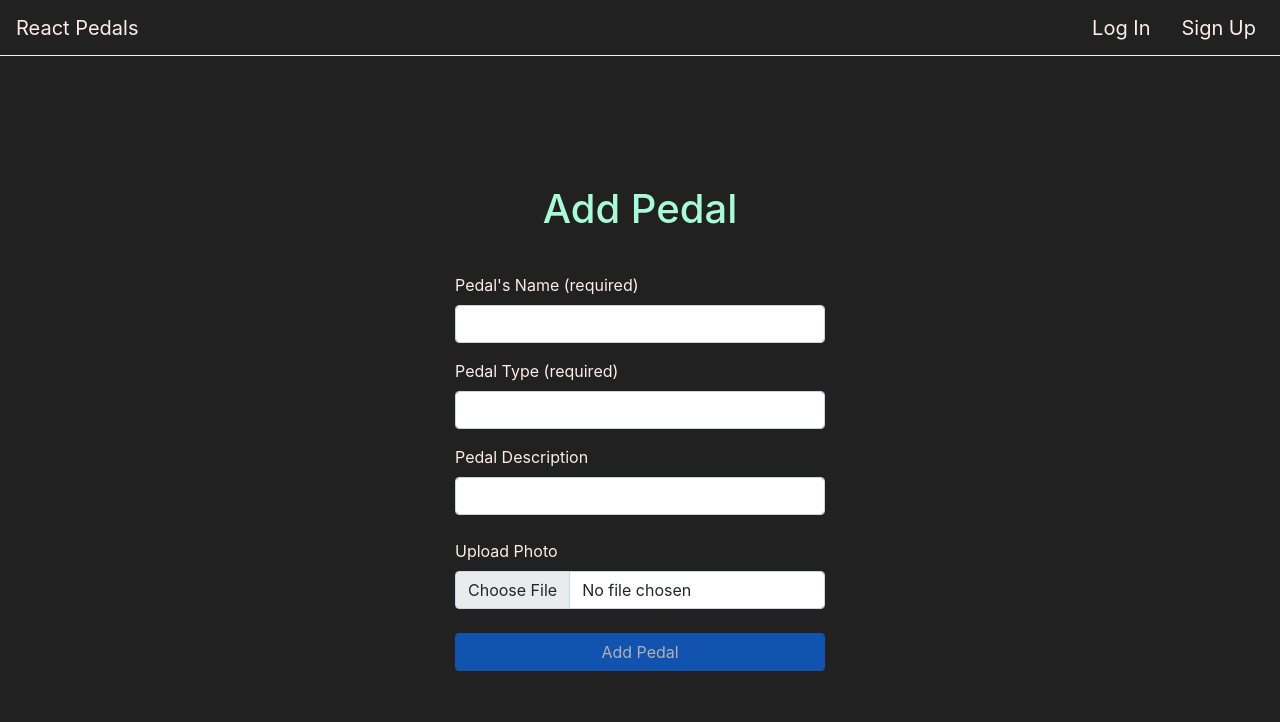
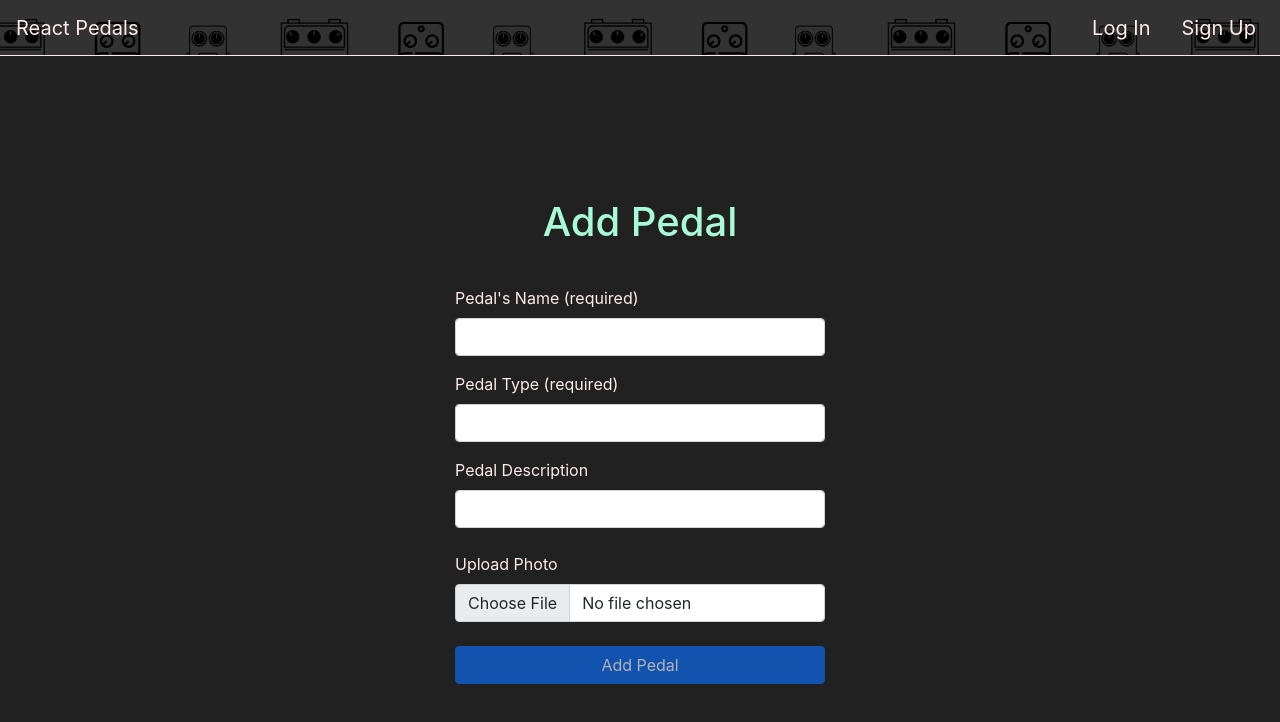
Before and after one commit to LargeWater/react-pedals-front-end, a React (Create React App) app: page /add in a window 1280 px wide. Shown: the top 722 px of the page. Built offline with nearby package versions, Linux system fonts and the light colour scheme; no server answers.

Commit message:
header background and card color

```diff
--- a/src/App.css
+++ b/src/App.css
@@ -5,7 +5,8 @@
 }
 
 .App-header {
-  background-color: var(--background);
+  background-color: #323232;
+  background-image: url('../public/pedalheader.png');
   display: flex;
   align-items: center;
   justify-content: space-between;
--- a/src/components/PedalCard/PedalCard.jsx
+++ b/src/components/PedalCard/PedalCard.jsx
@@ -8,18 +8,18 @@ function PedalCard({pedal, handleDeletePedal, user}) {
         src={pedal.photo}
         alt="pedal"
         className="card-img-top"
-        style={{width: "auto", height: "auto", objectFit: "contain", maxHeight: "400px", backgroundColor: "#F7F0F5", mixBlendMode: "multiply"}}
+        style={{width: "auto", height: "auto", objectFit: "contain", maxHeight: "400px"}}
       />
-      <div className="card-body" style={{backgroundColor: "#F7F0F5", mixBlendMode: "multiply"}}>
+      <div className="card-body">
         <h2 className="card-text">{pedal.name}</h2>
         <h5 className="card-text">{pedal.type}</h5>
         <p className="card-text">{pedal.description}</p>
       </div>
       {user?.profile === pedal.owner._id &&
-        <div className="card-footer" style={{backgroundColor: "#F7F0F5"}}>
+        <div className="card-footer">
           <Link
             className='btn btn-sm'
-            style={{backgroundColor:"#8D6A9F", color: "#f7f0f5"}}
+            style={{backgroundColor:"#5a4366", color: "#f7f0f5"}}
             to='/edit'
             state={{pedal}}
           >
@@ -27,7 +27,7 @@ function PedalCard({pedal, handleDeletePedal, user}) {
           </Link>
           <button
             className="btn btn-sm m-left"
-            style={{backgroundColor:"#8D6A9F", color: "#f7f0f5"}}
+            style={{backgroundColor:"#5a4366", color: "#f7f0f5"}}
             onClick={() => handleDeletePedal(pedal._id)}
           >
             Delete
--- a/src/pages/PedalList/PedalList.module.css
+++ b/src/pages/PedalList/PedalList.module.css
@@ -6,3 +6,7 @@
   justify-content: center;
   gap: 20px;
 }
+
+h1{
+  margin-top: 25px;
+}
```
Also changed, not shown: public/pedalheader.png (added).
